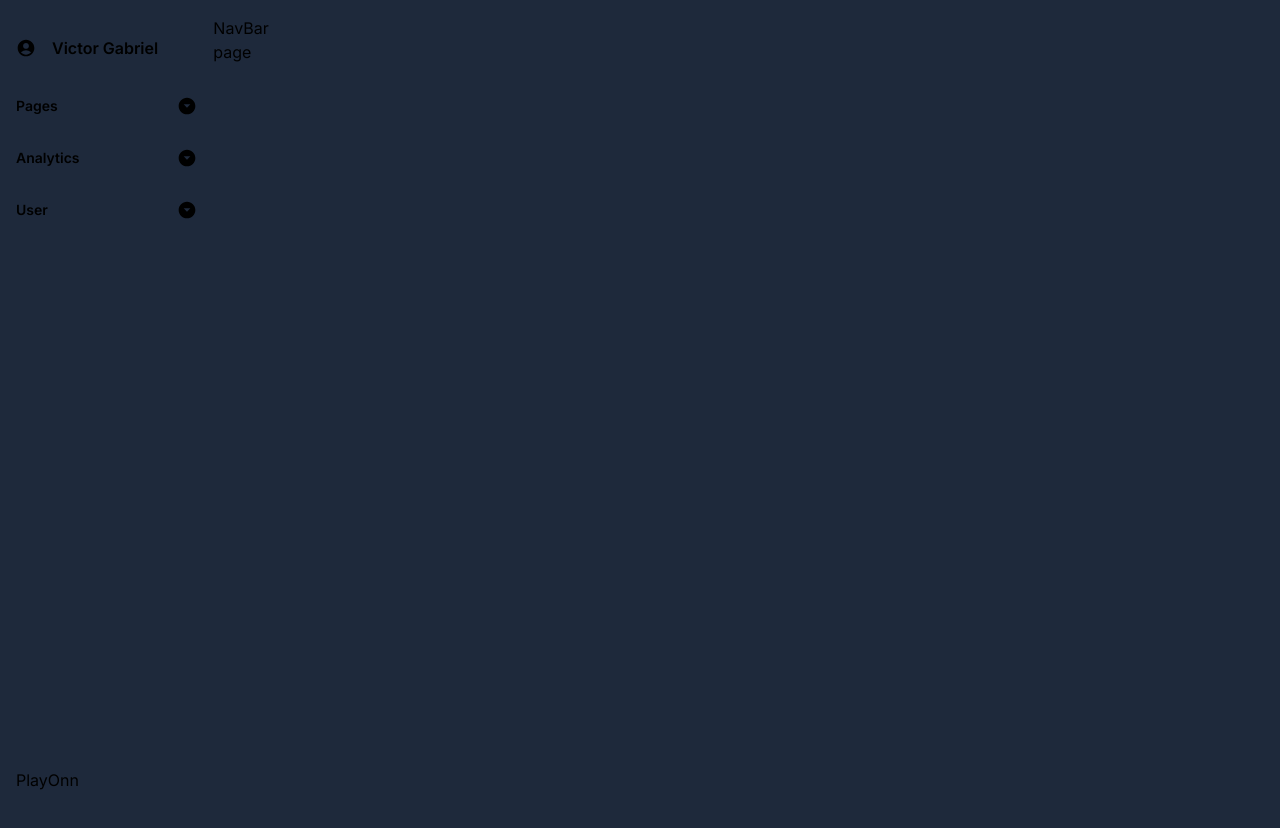
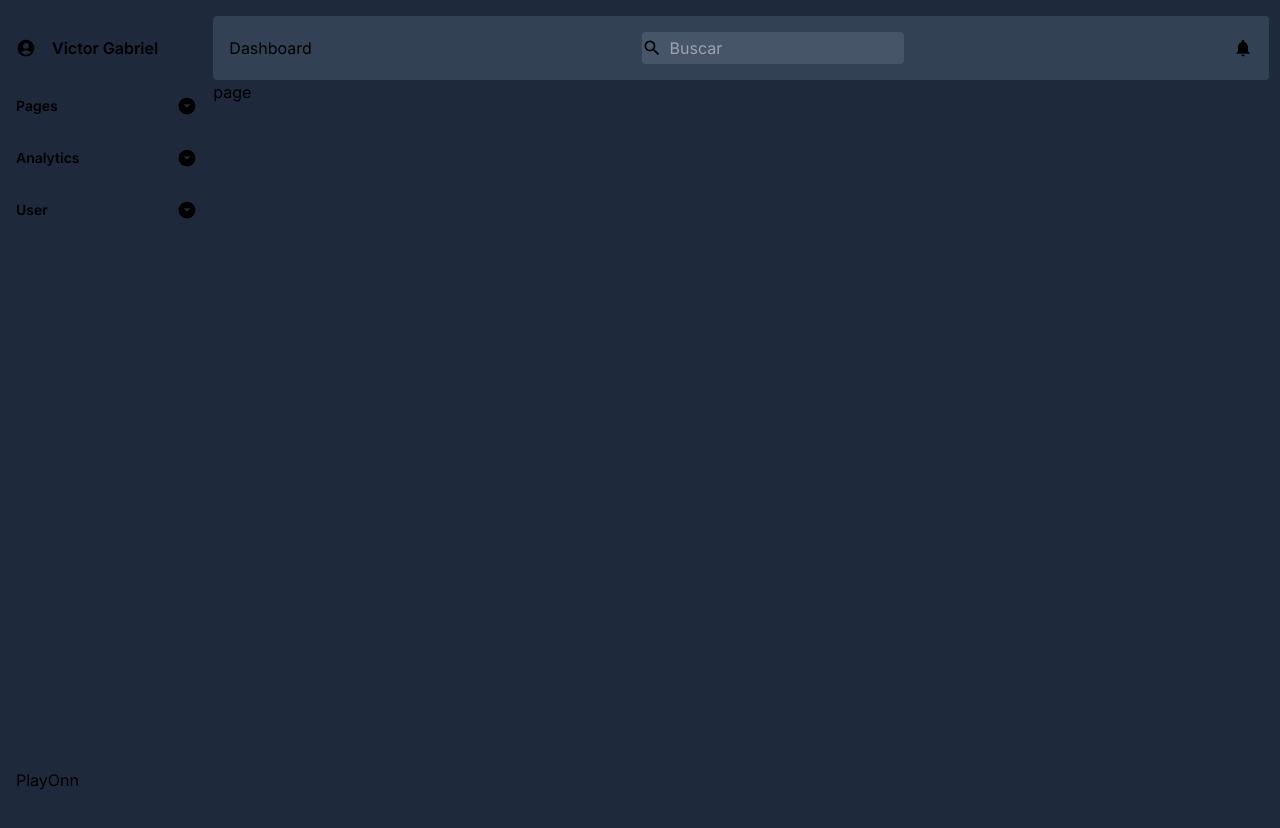
Before and after one commit to VictorBuarque/next-dashboard-admin, a Next.js app: page /dashboard in a window 1280 px wide. Shown: the top 828 px of the page. Built offline with nearby package versions, Linux system fonts and the light colour scheme.

Commit message:
feat: wip navbar

```diff
--- a/src/components/dashboard/navbar/NavBar.tsx
+++ b/src/components/dashboard/navbar/NavBar.tsx
@@ -1,7 +1,25 @@
-import React from 'react'
+"use client";
+
+import { usePathname } from "next/navigation";
+import { MdNotifications, MdSearch } from "react-icons/md";
 
 export default function NavBar() {
+  const pathname = usePathname();
+
   return (
-    <div>NavBar</div>
-  )
+    <div>
+    <div className="flex h-16 w-full max-w-[99%] bg-slate-700 p-4 justify-between rounded">
+      <div className="first-letter:uppercase self-center">
+          {pathname.split("/").pop()}
+      </div>
+      <div className="flex first-letter:uppercase items-center rounded bg-slate-600 h-8 gap-2">
+        <MdSearch size={20}/>
+        <input type="text" className=" bg-slate-600 self-center" placeholder="Buscar"/>
+      </div>
+      <div className="flex first-letter:uppercase items-center rounded  h-8 gap-2">
+        <MdNotifications size={20}/>
+      </div>
+    </div>
+    </div>
+  );
 }
```
